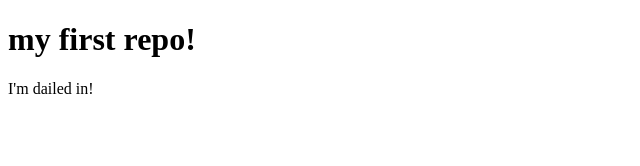
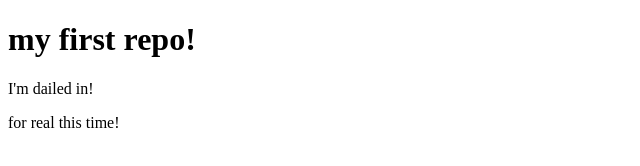
Before and after one commit to nmorales5508/first--repository, a plain HTML site: page index.html in a window 1280 px wide. Shown: the whole page, without its empty margins (0-640 px from the left). Drawn offline with Linux system fonts and the light colour scheme.

Commit message:
update page content

```diff
--- a/index.html
+++ b/index.html
@@ -8,5 +8,6 @@
   <body>
     <h1>my first repo!</h1>
     <p>I'm dailed in!</p>
+    <p>for real this time!</p>
   </body>
 </html>
```
